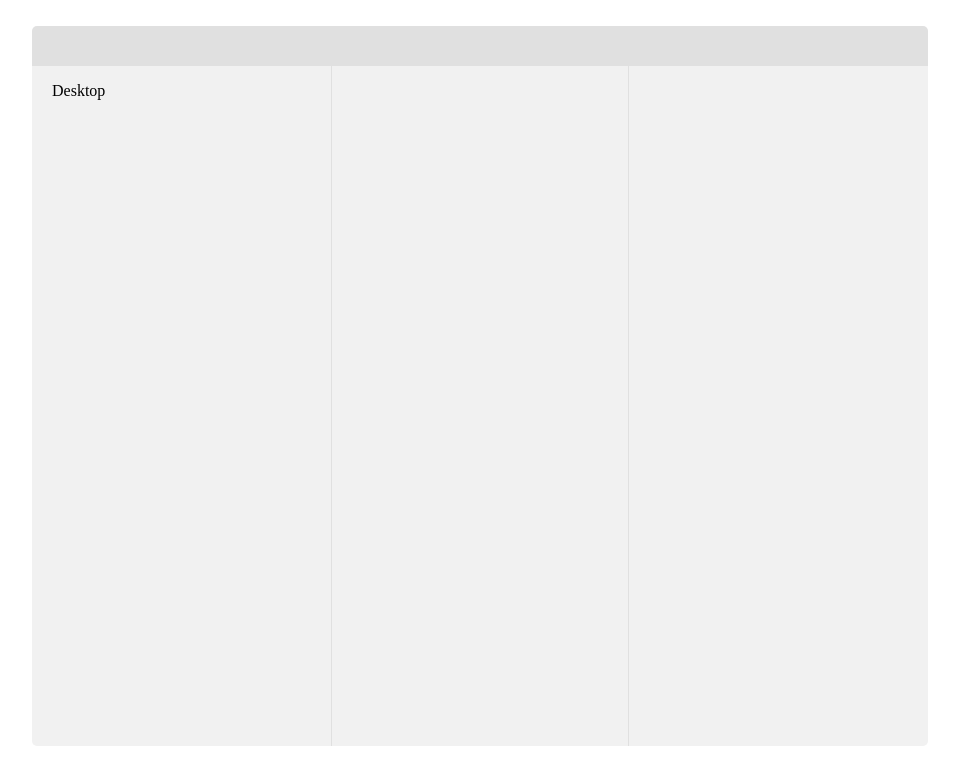
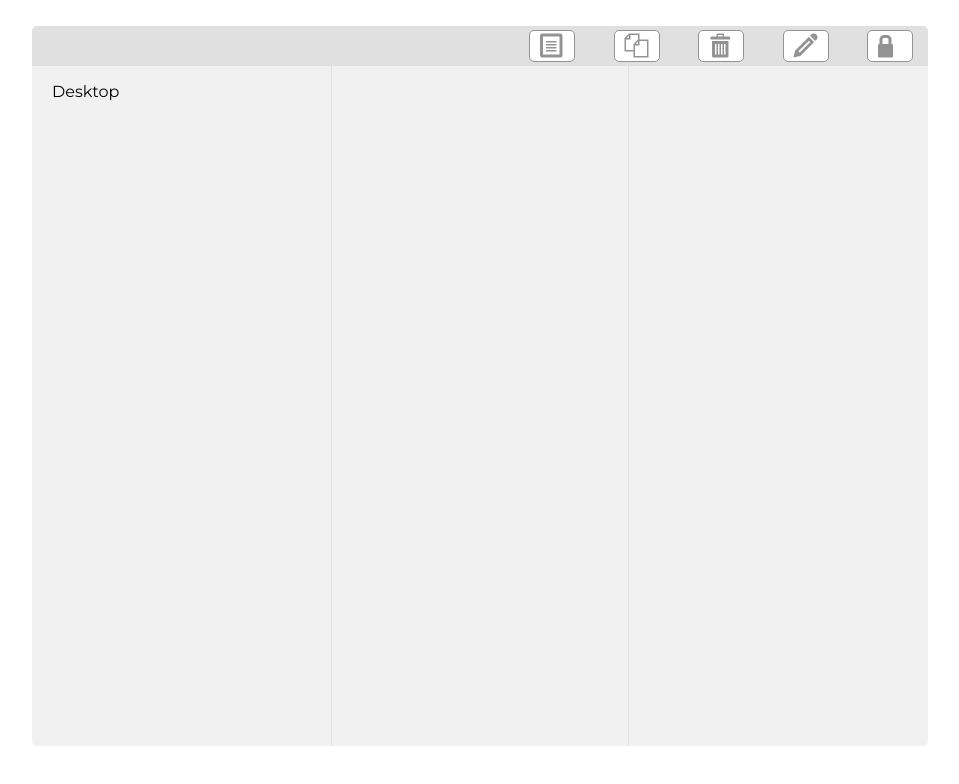
Before and after one commit to dmayes403/notesMockup, a plain HTML site: page index.html in a window 1280 px wide. Shown: the whole page, without its empty margins (160-1119 px from the left). Drawn offline with nearby package versions, Linux system fonts and the light colour scheme.

Commit message:
icons are added in

```diff
--- /dev/null
+++ b/fonts.css
@@ -0,0 +1,41 @@
+@font-face {
+  font-family: 'icomoon';
+  src:  url('fonts/icomoon.eot?sic9u3');
+  src:  url('fonts/icomoon.eot?sic9u3#iefix') format('embedded-opentype'),
+    url('fonts/icomoon.ttf?sic9u3') format('truetype'),
+    url('fonts/icomoon.woff?sic9u3') format('woff'),
+    url('fonts/icomoon.svg?sic9u3#icomoon') format('svg');
+  font-weight: normal;
+  font-style: normal;
+}
+
+[class^="icon-"], [class*=" icon-"] {
+  /* use !important to prevent issues with browser extensions that change fonts */
+  font-family: 'icomoon' !important;
+  speak: none;
+  font-style: normal;
+  font-weight: normal;
+  font-variant: normal;
+  text-transform: none;
+  line-height: 1;
+
+  /* Better Font Rendering =========== */
+  -webkit-font-smoothing: antialiased;
+  -moz-osx-font-smoothing: grayscale;
+}
+
+.icon-pencil:before {
+  content: "\e905";
+}
+.icon-file-text:before {
+  content: "\e922";
+}
+.icon-copy:before {
+  content: "\e92c";
+}
+.icon-lock:before {
+  content: "\e98f";
+}
+.icon-bin:before {
+  content: "\e9ac";
+}
--- a/index.html
+++ b/index.html
@@ -5,21 +5,38 @@
   <meta name="viewport" content="width=device-width, initial-scale=1.0">
   <meta http-equiv="X-UA-Compatible" content="ie=edge">
   <link rel="stylesheet" href="style.css">
+  <link href="https://fonts.googleapis.com/css?family=Montserrat" rel="stylesheet">
+  <link rel="stylesheet" href="fonts.css">
   <title>NotesMockup</title>
 </head>
 <body>
   <main class="main" ng-controller="mainCtrl">
     <header class="header">
+      <section class="header_icon_container">
+        <span class="icon-file-text header_icon"></span>
+        <span class="icon-copy header_icon"></span>
+        <span class="icon-bin header_icon"></span>
+        <span class="icon-pencil header_icon"></span>
+        <span class="icon-lock header_icon"></span>
+      </section>
     </header>
     <section class="notes_main_container">
       <section class="save_location_container column">
-        <p class="current_save_locations" ng-repeat="note in notes" ng-click="setCurrentNoteTopics(note)">{{note.location}}</p>
+        <div ng-repeat="note in notes">
+          <p class="current_save_locations" ng-click="setCurrentNoteTopics(note)">{{note.location}}</p>
+        </div>
       </section>
       <section class="note_type_container column">
-        <p class="current_note_topics" ng-repeat="current_note in CurrentNoteTopics" ng-click="setCurrentNote(current_note)">{{current_note.title}}</p>
+        <div ng-repeat="current_note in CurrentNoteTopics">
+          <p class="current_note_topics" ng-click="setCurrentNote(current_note)">{{current_note.title}}</p>
+          <p class="date">{{current_note.date}}</p>
+        </div>
       </section>
       <section class="note_description_container column">
-        <p class="current_note">{{currentNote}}</p>
+        <div>
+          <p class="note_description_container_date date">{{currentNote.date}}</p>
+          <p class="current_note">{{currentNote.note}}</p>
+        </div>
       </section>
     </section>
   </main>
--- a/mainCtrl/mainCtrl.js
+++ b/mainCtrl/mainCtrl.js
@@ -9,7 +9,7 @@ angular.module('notesApp')
       }
 
       $scope.setCurrentNote = function(NoteObject){
-        $scope.currentNote = NoteObject.note;
+        $scope.currentNote = NoteObject;
         console.log($scope.currentNote);
       }
   })
--- a/style.css
+++ b/style.css
@@ -4,6 +4,7 @@
 
 body {
   margin: 0;
+  font-family: 'Montserrat', sans-serif;
 }
 
 .main {
@@ -13,16 +14,37 @@ body {
   margin: auto;
   margin-top: 7.5vh;
   border-radius: 5px;*/
+  position: relative;
 }
 
 .header {
   width: 70vw;
   height: 40px;
+  position: relative;
   background-color: #e0e0e0;
   border-top-right-radius: 5px;
   border-top-left-radius: 5px;
   margin: auto;
   margin-top: 3.25vh;
+}
+
+.header_icon_container {
+  width: 30vw;
+  position: absolute;
+  right: 15px;
+  top: 4px;
+  display: flex;
+  justify-content: space-between;
+}
+
+.header_icon {
+  font-size: 24px;
+  color: #939393;
+  border: 1px solid #939393;
+  border-radius: 5px;
+  padding: 3px 10px;
+  background-color: white;
+  text-align: center;
 }
 
 .notes_main_container {
@@ -46,8 +68,22 @@ body {
   border-left: 1px solid #e0e0e0;
 }
 
+.current_note_topics {
+  margin-bottom: 2px;
+}
+
+.date {
+  color: #939393;
+  margin: 0px;
+}
+
 .note_description_container {
   overflow: scroll;
+}
+
+.note_description_container_date {
+  text-align: center;
+  margin-top: 15px;
 }
 
 .current_save_locations, .current_note_topics {
```
Also changed, not shown: fonts/icomoon.ttf (added), fonts/icomoon.woff (added), 2 other files.
